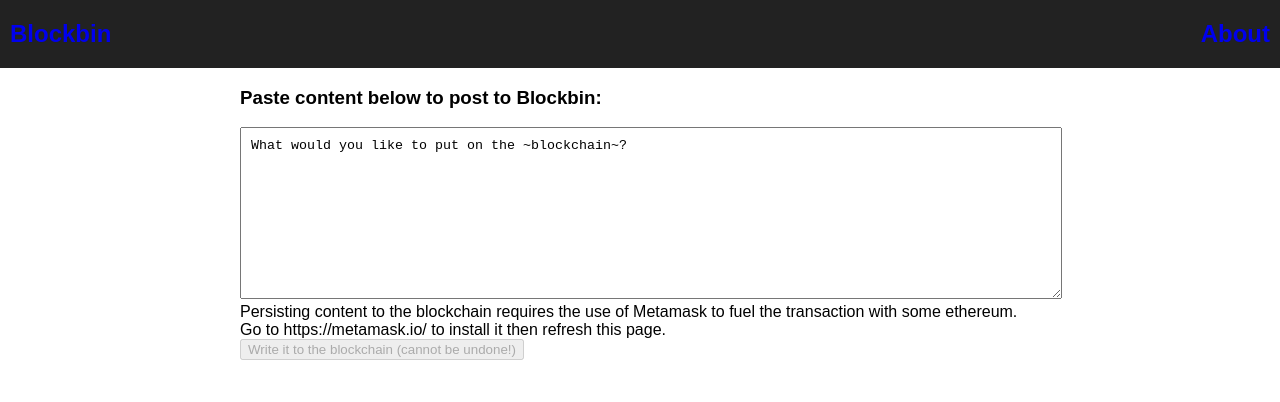
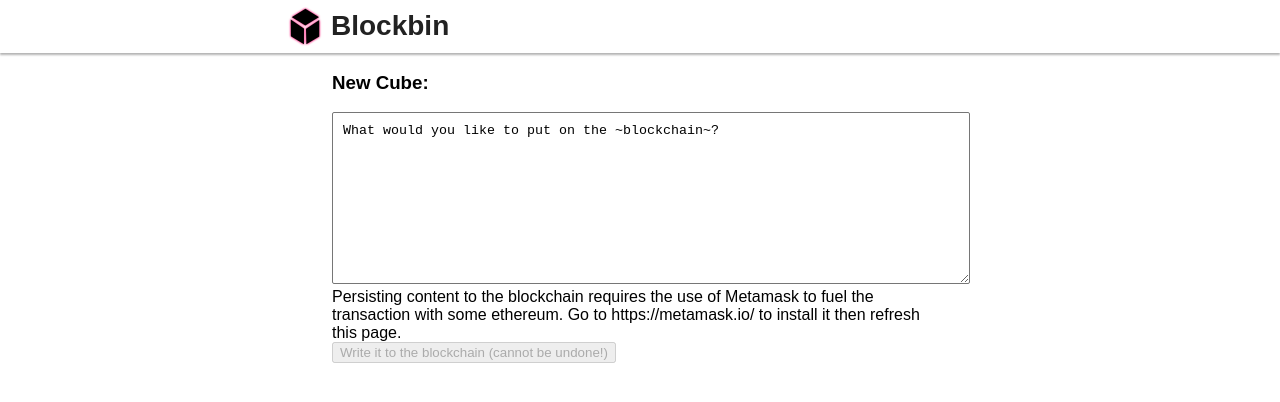
Before and after one commit to ArnaudBrousseau/blockbin, a React app in the folder blockbin/: page / in a window 1280 px wide. Shown: the top 402 px of the page. Built offline with nearby package versions, Linux system fonts and the light colour scheme.

Commit message:
Update to the homepage, making the header visually appealing, with a nice shadow and a logo.

```diff
--- a/blockbin/src/App.css
+++ b/blockbin/src/App.css
@@ -1,3 +1,23 @@
+.header {
+  display: block;
+  box-shadow: 0px 2px 2px 0px rgba(0, 0, 0, .3);
+}
+
+.header-link {
+  text-decoration: none;
+}
+
+.header-title {
+  background: url("assets/logo-172x172.png") center left / 43px 43px no-repeat;
+  color: #222;
+  display: block;
+  font-size: 28px;
+  height: 43px;
+  margin: auto;
+  padding: 10px 0 0 48px;
+  width: 666px; /* (•̀ᴗ•́)و ̑̑  */
+}
+
 .app-center {
   text-align: center;
 }
@@ -5,27 +25,10 @@
 .inputform-textarea {
   width: 100%;
   padding: 10px;
+  border-radius: 2px;
 }
 
 .app-pagecontainer {
-  max-width: 800px;
+  width: 616px;
   margin: 0 auto;
-  padding: 0 12px;
 }
-
-.header {
-  background-color: #222;
-  padding: 10px;
-  color: white;
-}
-
-.header-title {
-  font-size: 1.5em;
-  display: inline-block;
-  margin: 10px 0;
-}
-
-.header-right {
-  position: absolute;
-  right: 10px;
-}
--- a/blockbin/src/App.js
+++ b/blockbin/src/App.js
@@ -4,9 +4,6 @@
 import InputForm from './components/InputForm';
 
 import './App.css';
-// TODO(arnaud): fix me! We shouldn't import things directly from node_modules
-// Also: do we really want to use bootstrap? :[
-//import '../node_modules/bootstrap/dist/css/bootstrap.min.css';
 
 class App extends Component {
   render() {
--- a/blockbin/src/components/Header.js
+++ b/blockbin/src/components/Header.js
@@ -6,11 +6,8 @@
   render() {
     return (
       <header className="header">
-        <a href="https://www.blockbin.io">
+        <a href="/" className="header-link">
           <h1 className="header-title">Blockbin</h1>
-        </a>
-        <a href="about">
-          <h1 className="header-title header-right">About</h1>
         </a>
       </header>
     );
--- a/blockbin/src/components/InputForm.js
+++ b/blockbin/src/components/InputForm.js
@@ -86,7 +86,7 @@
     return (
       <form onSubmit={this.handleSubmit}>
         <h3>
-          Paste content below to post to Blockbin:
+          New Cube:
         </h3>
         <textarea
           className="inputform-textarea"
```
Also changed, not shown: blockbin/src/assets/logo-172x172.png (added), 1 other file (tests, documents, lock files or other folders).
